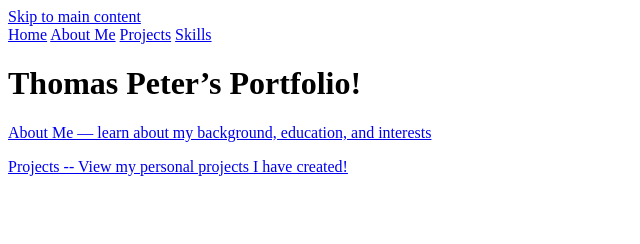
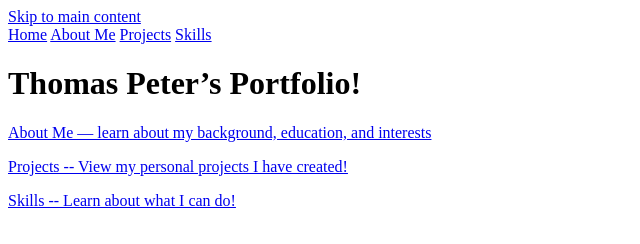
Before and after one commit to Chansey4759/portfolio, a plain HTML site: page index.html in a window 1280 px wide. Shown: the whole page, without its empty margins (0-640 px from the left). Drawn offline with Linux system fonts and the light colour scheme.

Commit message:
Add Skills preview link below Projects

```diff
--- a/index.html
+++ b/index.html
@@ -21,6 +21,7 @@
     </header>
     <p><a href="about.html">About Me — learn about my background, education, and interests</a></p>
     <p><a href="projects.html">Projects -- View my personal projects I have created!</a></p>
+    <p><a href="skills.html">Skills -- Learn about what I can do!</a></p>
   </main>
 </body>
 </html>
```
